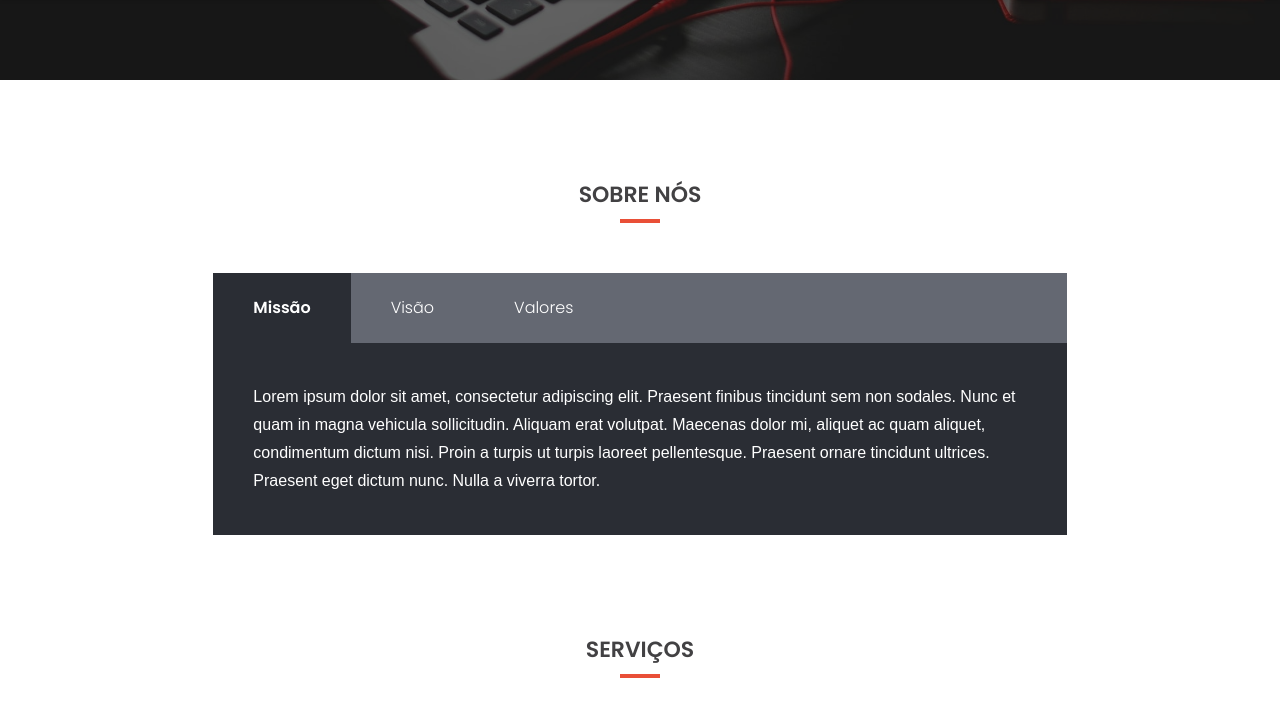
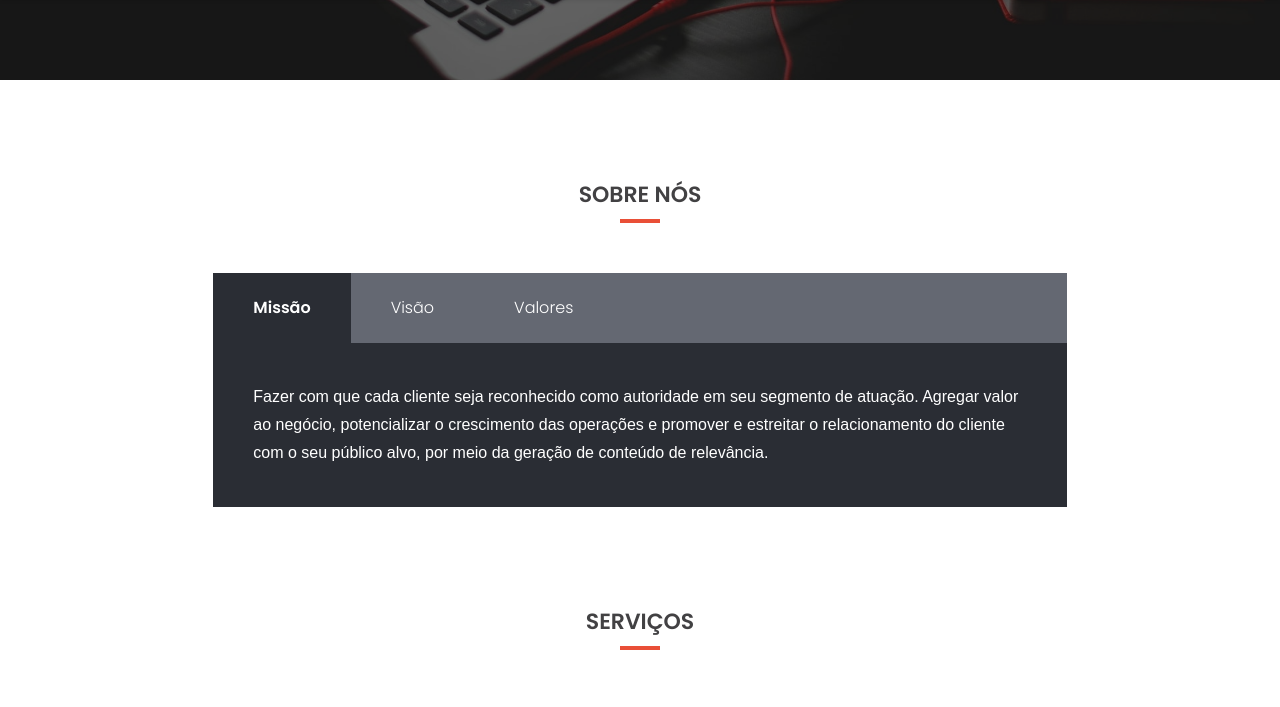
Before and after one commit to renanvdev/projeto-1, a plain HTML site: page index.html in a window 1280 px wide. Both pictures are taken after a click on the element "Missão". Shown: the part 510-1217 px from the top of the page. Drawn offline with Linux system fonts and the light colour scheme.

Commit message:
Create about us script and change box-text in about us section

```diff
--- a/index.html
+++ b/index.html
@@ -138,10 +138,7 @@
                     </div>
 
                     <div id="box-text">
-                        Lorem ipsum dolor sit amet, consectetur adipiscing elit. Praesent finibus tincidunt sem non sodales.
-                        Nunc et quam in magna vehicula sollicitudin. Aliquam erat volutpat. Maecenas dolor mi, aliquet ac quam aliquet,
-                        condimentum dictum nisi. Proin a turpis ut turpis laoreet pellentesque. Praesent ornare tincidunt ultrices.
-                        Praesent eget dictum nunc. Nulla a viverra tortor.
+                        Fazer com que cada cliente seja reconhecido como autoridade em seu segmento de atuação. Agregar valor ao negócio, potencializar o crescimento das operações e promover e estreitar o relacionamento do cliente com o seu público alvo, por meio da geração de conteúdo de relevância.
                     </div>
 
                 </div>
--- a/js/scripts.js
+++ b/js/scripts.js
@@ -22,9 +22,31 @@ var aboutUs = {
   "Valores": "<ul><li>Comprometimento</li><li>Inovação</li><li>Ética profissional</li><li>Superação dos resultados</li><li>Melhoria contínua</li></ul>"
 };
 
-var unseletected_color = "#646872";
+var unselected_color = "#646872";
 var seletected_color = "#2A2D34";
 
+
+var about_tags =  document.getElementsByClassName('single-tab');
+
+for(var i =0; i < about_tags.length; i++){
+
+  about_tags[i].addEventListener('click', function () {
+
+    for(var b = 0; b < about_tags.length; b++){
+      about_tags[b].style['background-color'] = unselected_color;
+      this.style['font-weight'] = 'normal';
+    }
+
+    this.style['background-color'] = seletected_color;
+    this.style['font-weight'] = 'bold';
+
+    var selecionado = this.innerHTML;
+
+     document.getElementById('box-text').innerHTML = aboutUs[selecionado]
+
+  });
+
+}
 
 
 // Slider de serviços
```
